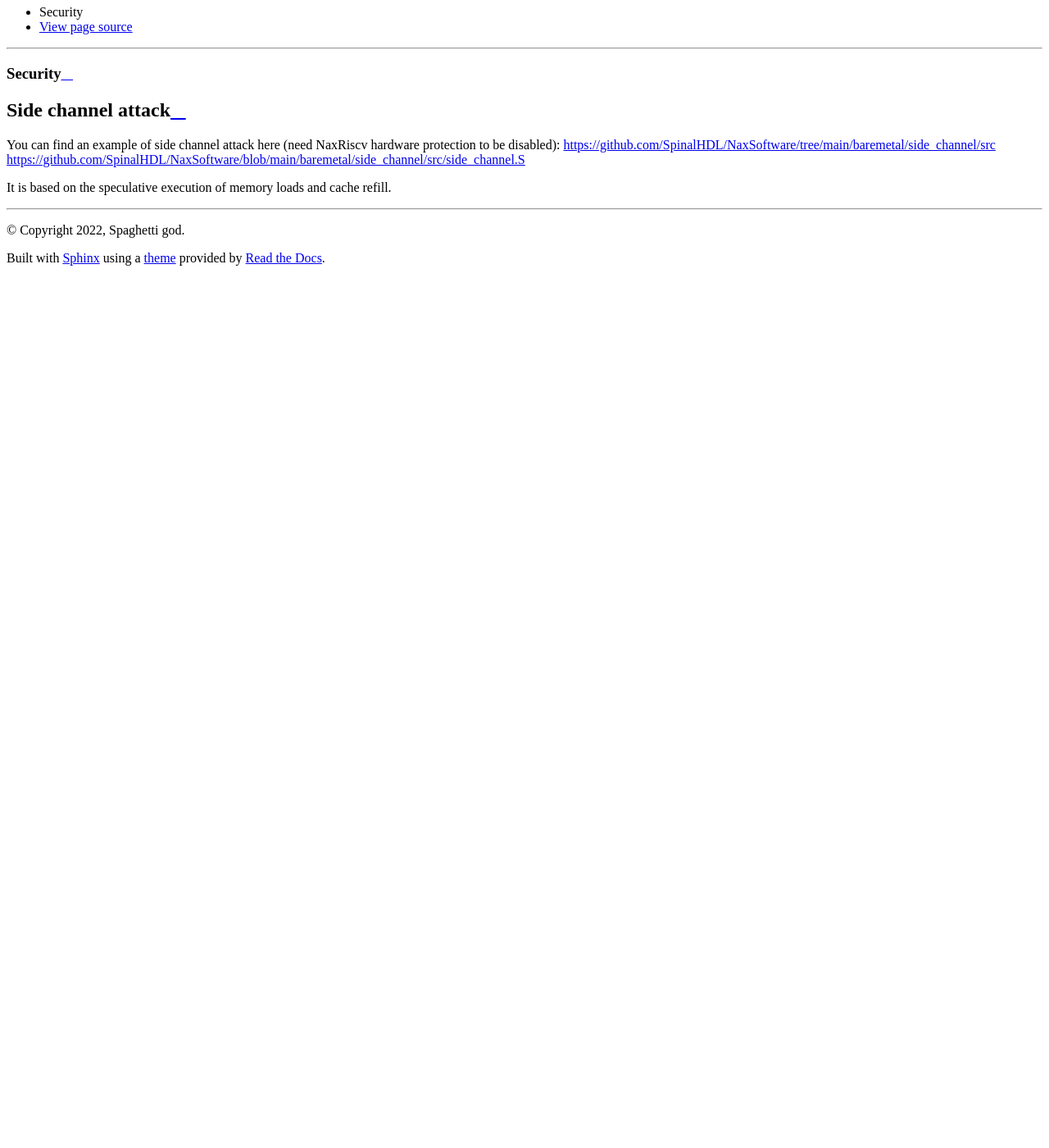
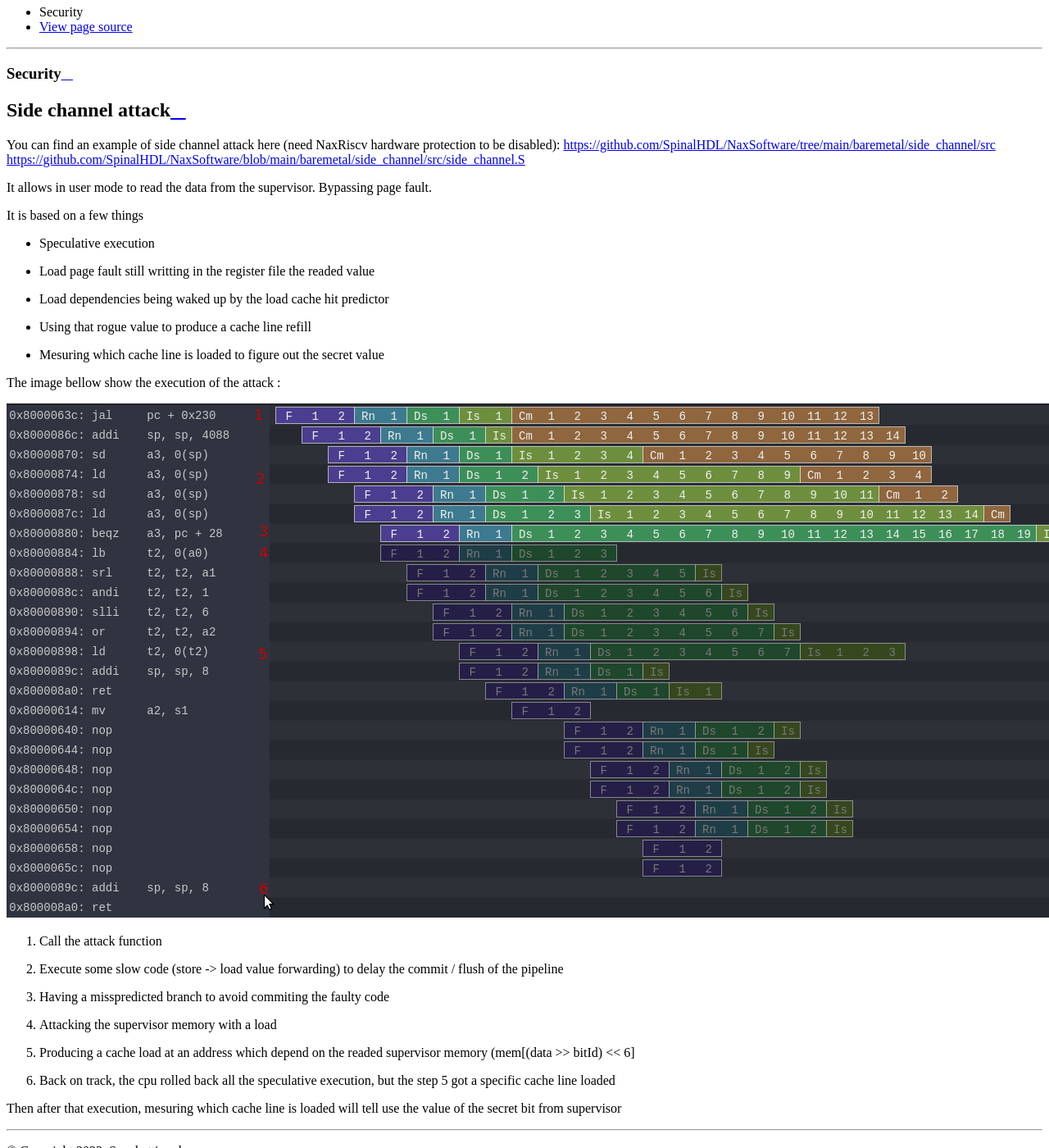
Before and after one commit to SpinalHDL/NaxRiscv-Rtd, a Sphinx documentation site: the page built from source/NaxRiscv/misc/security.rst, in a window 1280 px wide and 1400 px high, scrolled down 1241 px. Shown: the whole window at 82% size. Built offline with Sphinx 7.4.7 and the Read the Docs theme 2.0.0, drawn with Linux system fonts in a browser that asks for light colours; before the commit the page ends 1573 px from its top, so only the background shows below that.

Commit message:
More doc about side_channel attack

```diff
--- a/source/NaxRiscv/misc/security.rst
+++ b/source/NaxRiscv/misc/security.rst
@@ -11,4 +11,25 @@ You can find an example of side channel attack here (need NaxRiscv hardware prot
 https://github.com/SpinalHDL/NaxSoftware/tree/main/baremetal/side_channel/src
 https://github.com/SpinalHDL/NaxSoftware/blob/main/baremetal/side_channel/src/side_channel.S
 
-It is based on the speculative execution of memory loads and cache refill.
+It allows in user mode to read the data from the supervisor. Bypassing page fault.
+
+It is based on a few things
+
+- Speculative execution
+- Load page fault still writting in the register file the readed value
+- Load dependencies being waked up by the load cache hit predictor
+- Using that rogue value to produce a cache line refill
+- Mesuring which cache line is loaded to figure out the secret value
+
+The image bellow show the execution of the attack :
+
+.. image:: /asset/image/side_channel_timings.png
+
+1) Call the attack function
+2) Execute some slow code (store -> load value forwarding) to delay the commit / flush of the pipeline
+3) Having a misspredicted branch to avoid commiting the faulty code
+4) Attacking the supervisor memory with a load
+5) Producing a cache load at an address which depend on the readed supervisor memory (mem[(data >> bitId) << 6]
+6) Back on track, the cpu rolled back all the speculative execution, but the step 5 got a specific cache line loaded
+
+Then after that execution, mesuring which cache line is loaded will tell use the value of the secret bit from supervisor
```
Also changed, not shown: source/asset/image/side_channel_timings.png (added).
